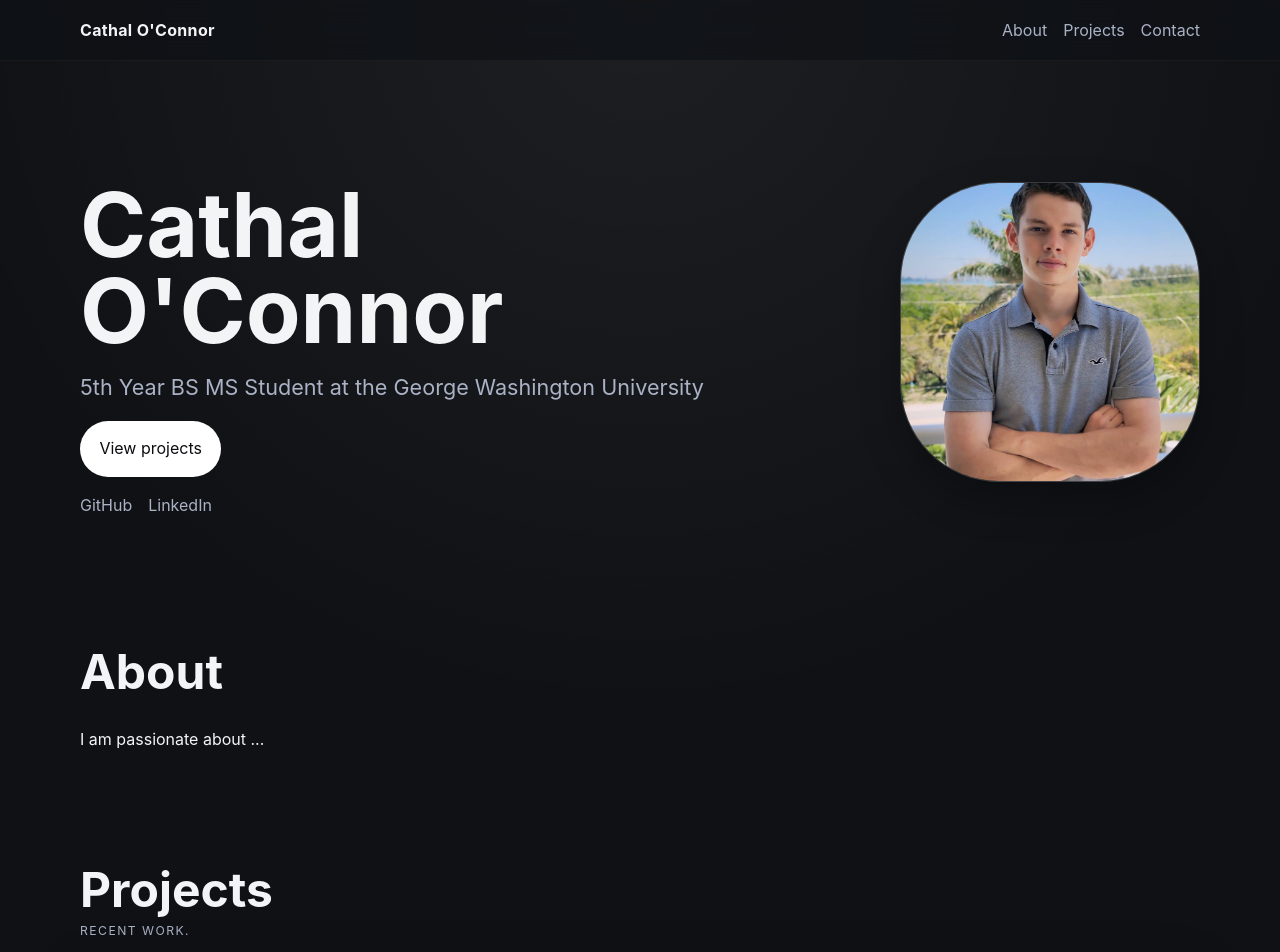
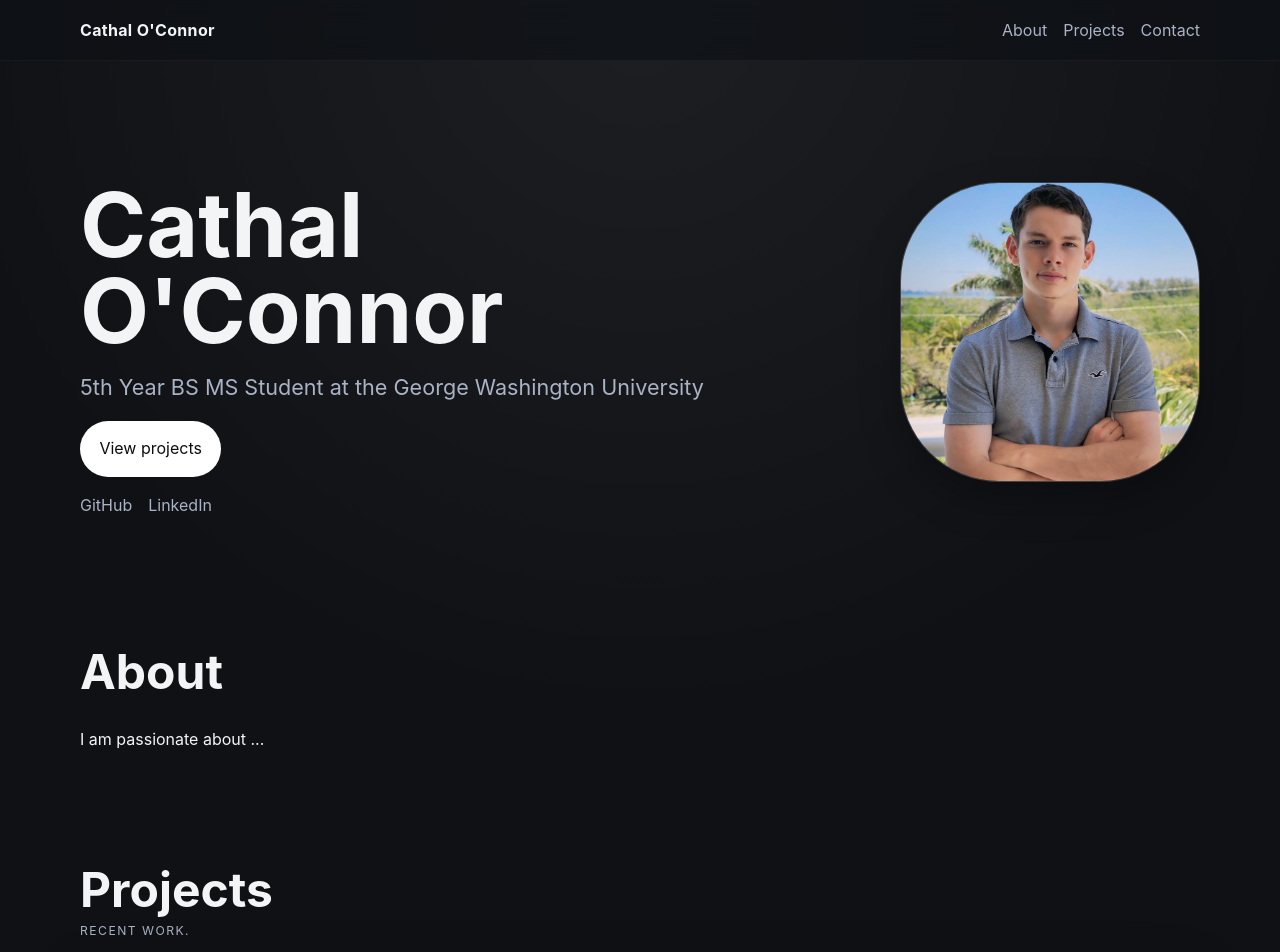
Before and after one commit to oconnortc03/oconnortc03.github.io, a Jekyll site: the page built from index.html, in a window 1280 px wide and 1400 px high. Shown: the top 952 px of the window. Built offline with Jekyll 4.4.1, drawn with Linux system fonts in a browser that asks for light colours; grey boxes are pictures that could not be loaded.

Commit message:
Headshot shift

```diff
--- a/assets/css/style.css
+++ b/assets/css/style.css
@@ -150,6 +150,7 @@ h1 {
   width: 100%;
   height: 100%;
   object-fit: cover;
+  object-position: center 35%;
 }
 
 .lead {
```
